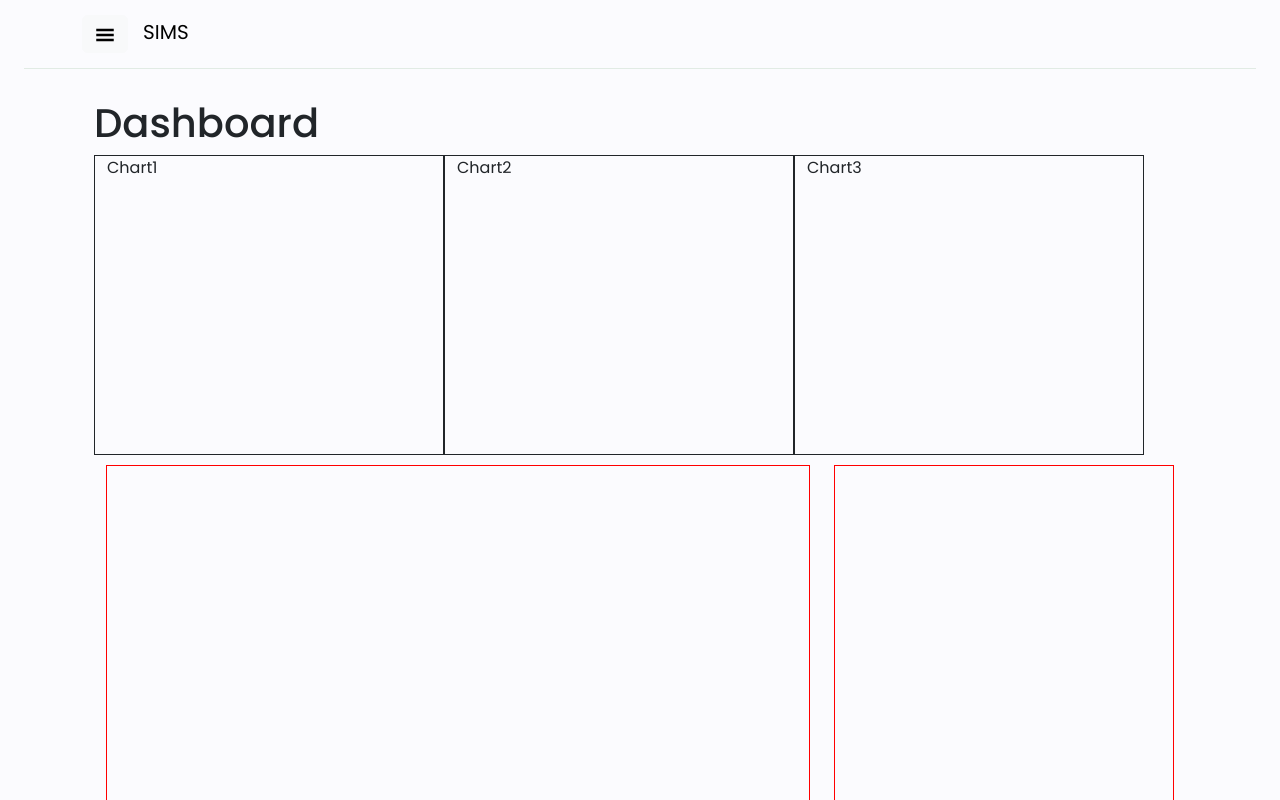
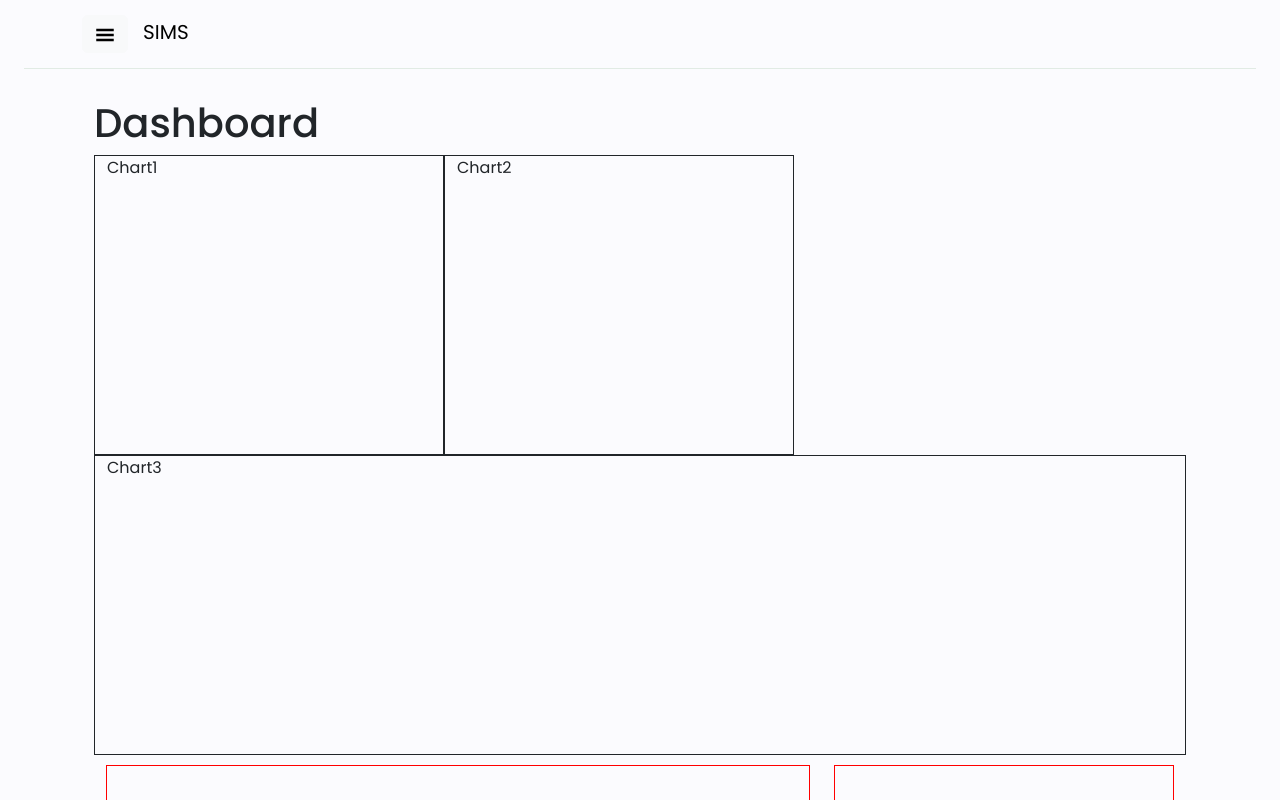
Before and after one commit to MarkRyuo/SalesInventoryManagementSystem_SIMS, a React (Vite) app in the folder client/: page /DashboardPage in a window 1280 px wide. Shown: the top 800 px of the page. Built offline with nearby package versions, Linux system fonts and the light colour scheme.

Commit message:
Subject : Body

```diff
--- a/client/src/components/Dashboard/Dashboard.module.css
+++ b/client/src/components/Dashboard/Dashboard.module.css
@@ -4,21 +4,25 @@
 
 
 .colChart1 {
-    width: 350px;
+    width: 100%;
     height: 300px;
+
+    max-width: 350px;
 
     border: 1px solid;
 }
 
 .colChart2 {
-    width: 350px;
+    width: 100%;
     height: 300px;
+
+    max-width: 350px;
 
     border: 1px solid;
 }
 
 .colChart3 {
-    width: 350px;
+    width: 100%;
     height: 300px;
 
     border: 1px solid;
```
